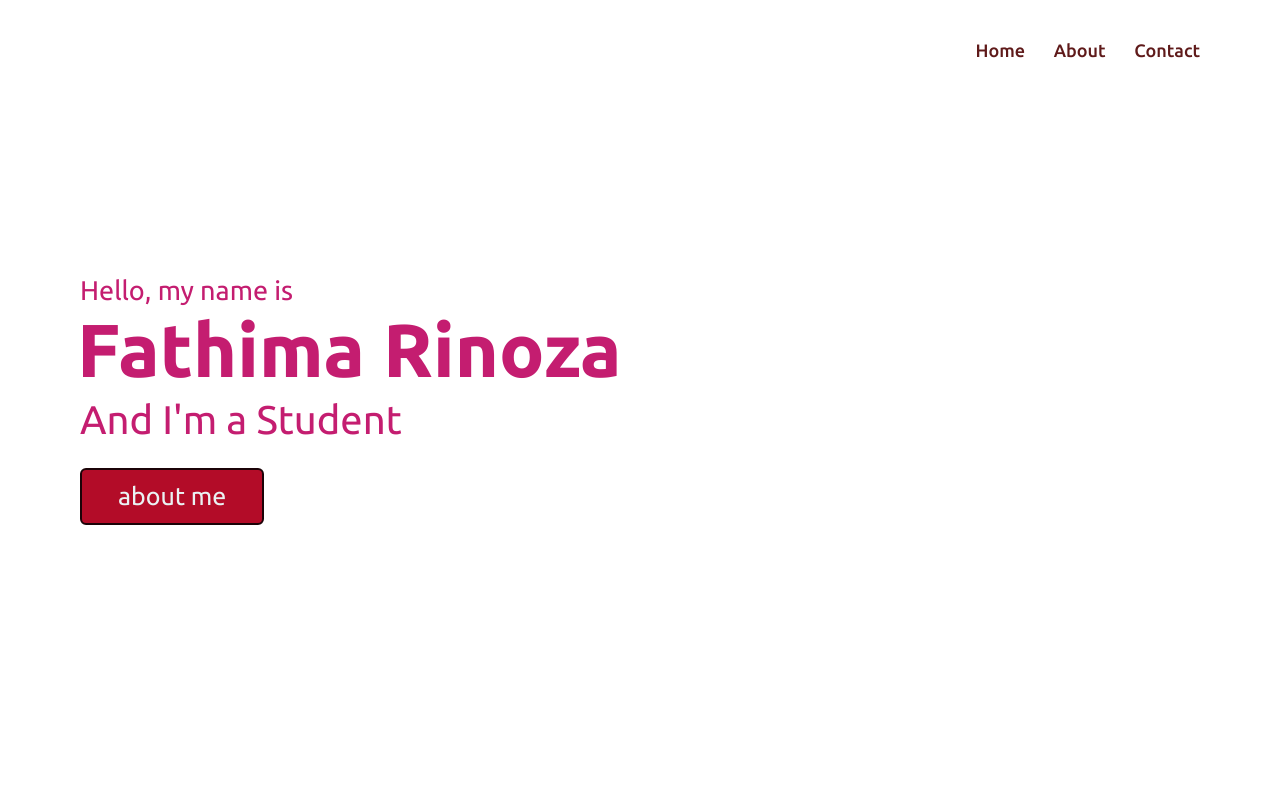
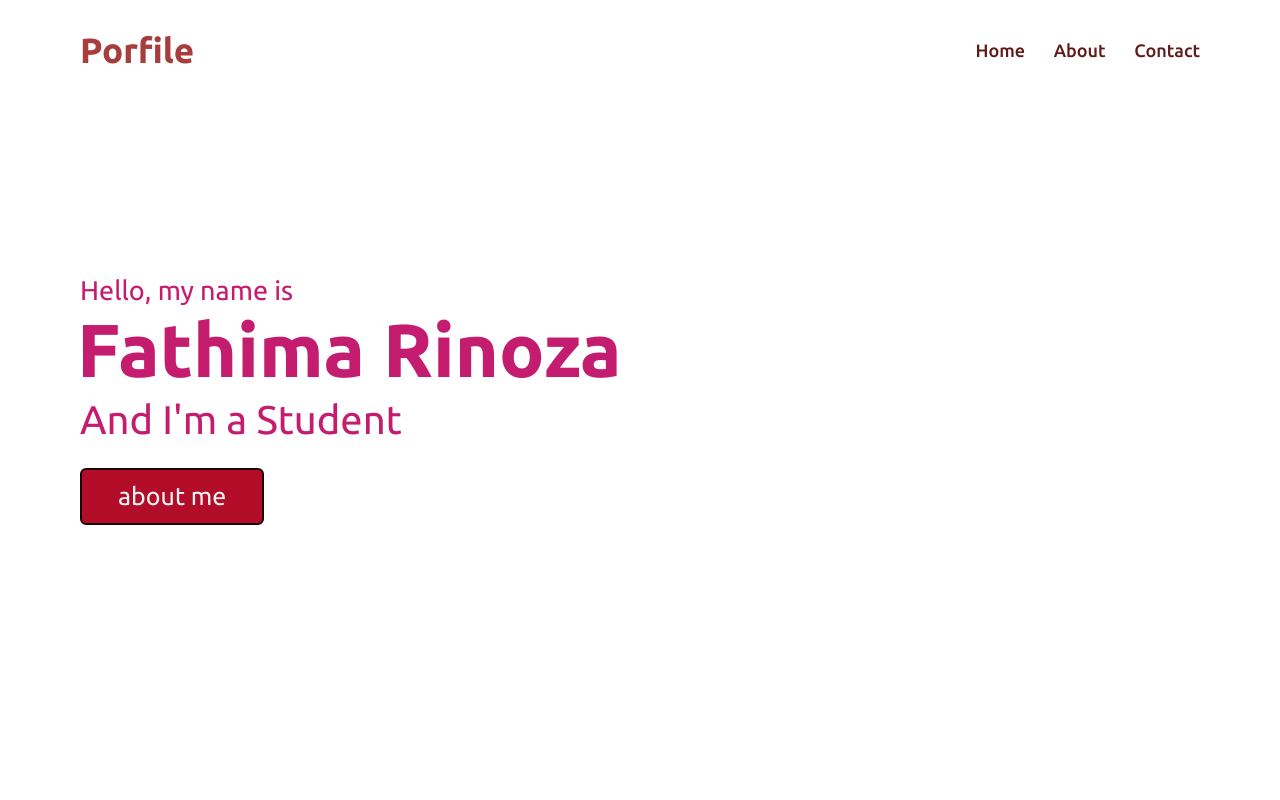
Before and after one commit to FathimaRinoza/Digitalportofolio, a plain HTML site: page index.html in a window 1280 px wide. Shown: the top 800 px of the page. Drawn offline with nearby package versions, Linux system fonts and the light colour scheme.

Commit message:
Update style.css

```diff
--- a/style.css
+++ b/style.css
@@ -96,7 +96,7 @@ section .title::after{
     justify-content: space-between;
 }
 .navbar .logo a{
-    color: #fff;
+    color:#a73d3d;
     font-size: 35px;
     font-weight: 600;
 }
```
